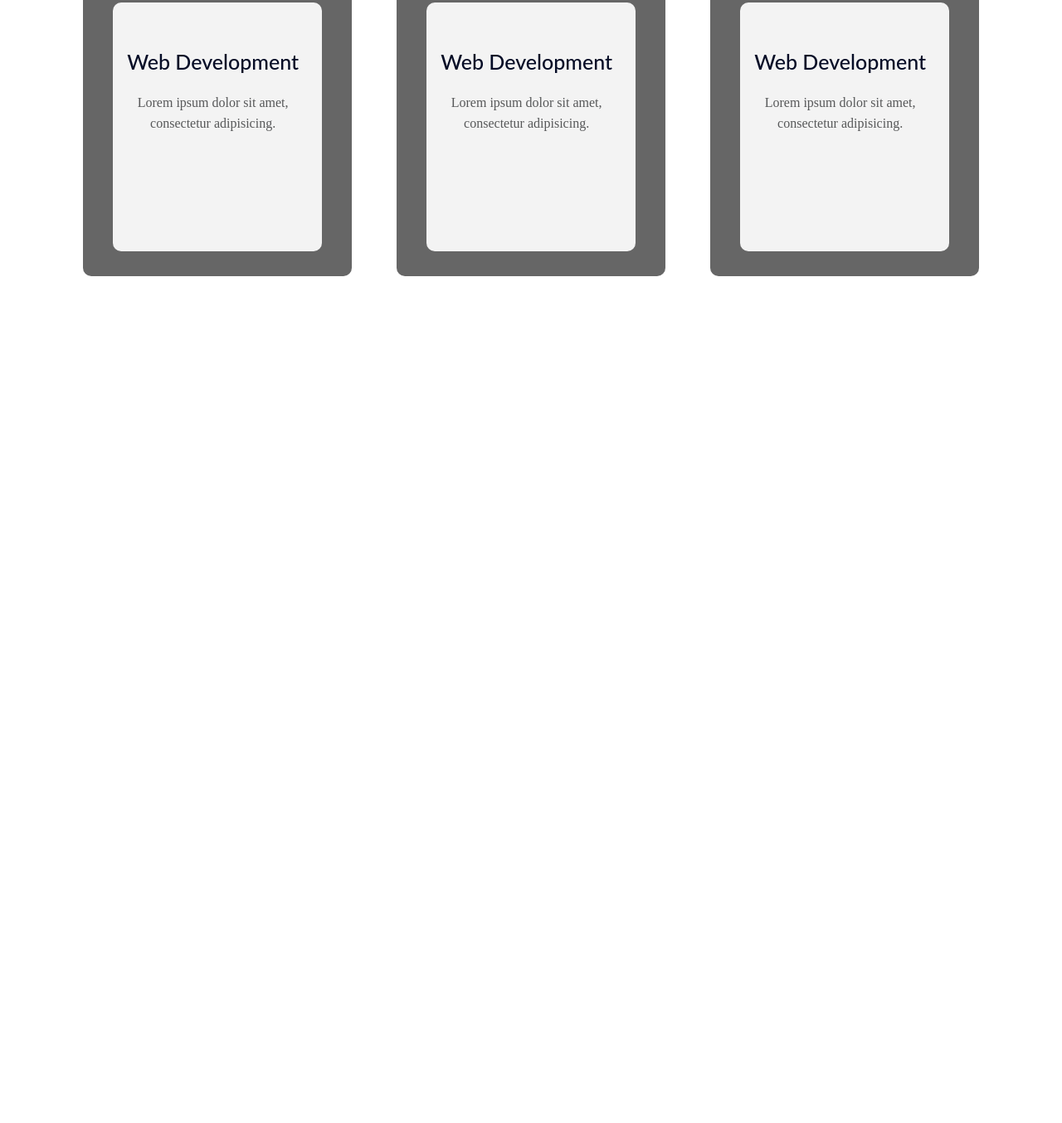
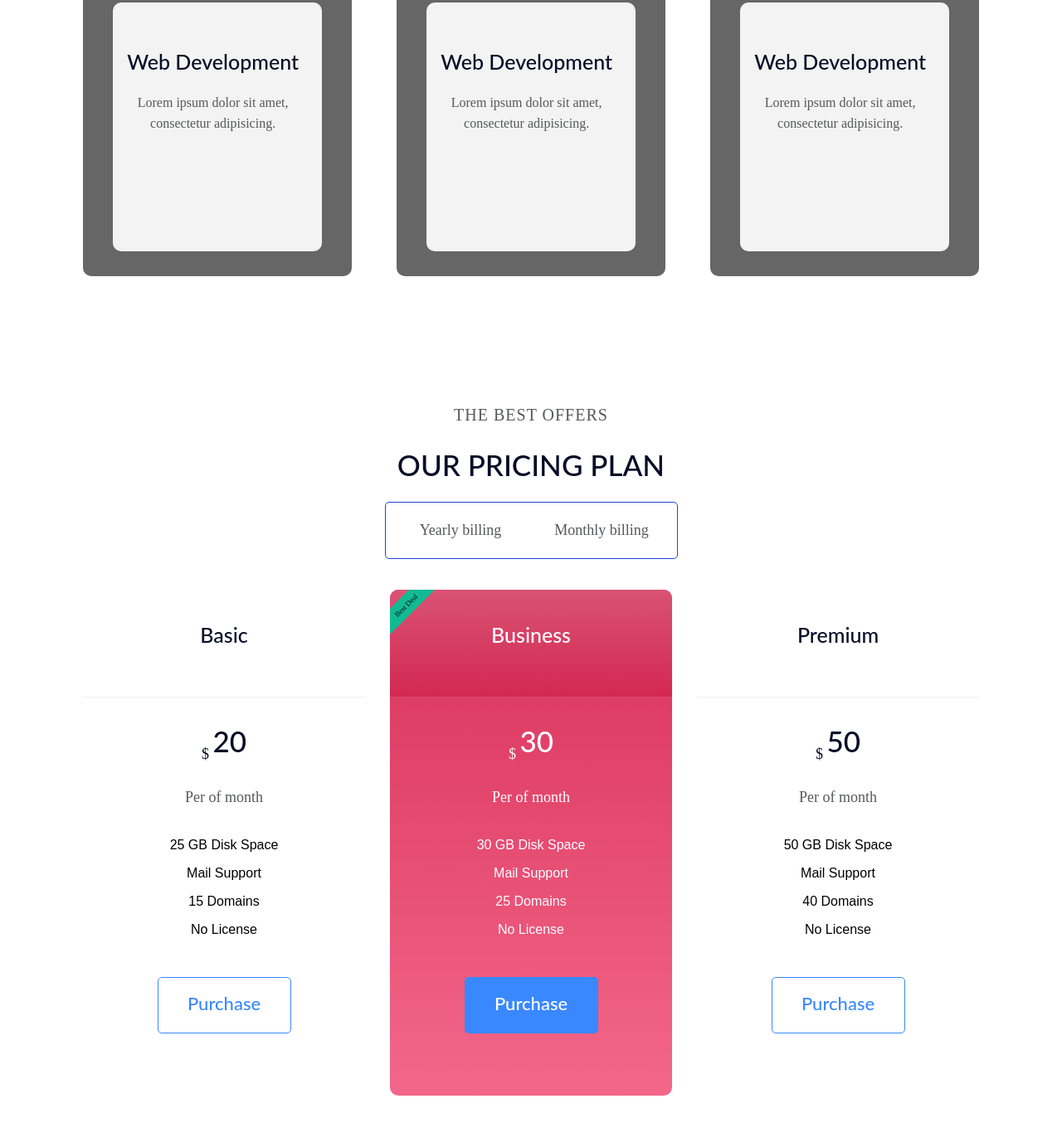
Before and after one commit to izzatdev/portfolio1, a plain HTML site: page index.html in a window 1280 px wide. Shown: the part 3396-4750 px from the top of the page at 83% size. Before the commit the page ends 3860 px from the top, so only its background shows below. Drawn offline with Linux system fonts and the light colour scheme.

Commit message:
added one section

```diff
--- a/css/mian.css
+++ b/css/mian.css
@@ -353,3 +353,213 @@ body{
     line-height: 160%;
     color: #575859;
 }
+.pricing{
+    width: 1080px;
+    margin: 0 auto;
+    height: 870px;
+    box-sizing: border-box;
+    text-align: center;
+}
+.pricing h1{
+    height: 49px;
+    font-family: Lato;
+    font-style: normal;
+    font-weight: 500;
+    font-size: 35px;
+    line-height: 140%;
+    text-align: center;
+    color: #050C26;
+    margin: 0 0 20px 0;
+    text-transform: uppercase;
+}
+.pricing h3{
+    height: 32px;
+    font-family: Poppins;
+    font-style: normal;
+    font-weight: 500;
+    font-size: 20px;
+    line-height: 160%;
+    text-align: center;
+    letter-spacing: 0.05em;
+    color: #575859;
+    text-transform: uppercase;
+}
+.billing{
+    width: 353px;
+    height: 69px;
+    border: 1px solid #1B45DA;
+    box-sizing: border-box;
+    border-radius: 5px;
+    margin: 0 auto;
+    display: flex;
+    align-items: center;
+    justify-content: center;
+}
+.billingtype{
+    display: flex;
+    flex-direction: row;
+    align-items: center;
+    justify-content: center;
+    width: 170px;
+    height: 49px;
+    border-radius: 5px;
+    padding: 0;
+}
+.billingtype a{
+    width: 150px;
+    height: 29px;
+    font-family: Poppins;
+    font-style: normal;
+    font-weight: normal;
+    font-size: 18px;
+    line-height: 160%;
+    color: #575859;
+    text-decoration: none;
+    transition: 0.3s 0s  linear all;
+}
+.billingtype:hover{
+    background-color: #3988FF;
+    color: #ffffff;
+}
+.billingtype a:hover{
+    color: #ffffff;
+}
+.pricingboxes{
+    width: 100%;
+    height: 620px;
+    display: flex;
+    justify-content: space-between;
+    align-items: center;
+    box-sizing: border-box;
+    flex-direction: row;
+    margin:2rem 0 0 0;
+}
+.pricingbox{
+    width: 340px;
+    height: 610px;
+    background: #FFFFFF;
+    border-radius: 10px;
+    box-sizing: border-box;
+    text-align: center;
+}
+.pricingbox:hover{
+    box-shadow: 0 0 10px 7px rgba(0,0,0,0.2) ;
+}
+.pricingboxhead{
+    box-sizing: border-box;
+    width: 100%;
+    height: 129px;
+    background:transparent;
+    box-shadow: 0 1px 0 rgba(153, 153, 153, 0.14);
+    border-radius: 10px 10px 0 0;
+    display: flex;
+    align-items: center;
+    justify-content: center;
+}
+.pricingbox h1{
+    width: 99px;
+    height: 38px;
+    font-family: Lato;
+    font-style: normal;
+    font-weight: 500;
+    font-size: 25px;
+    line-height: 150%;
+    text-align: center;
+    color: #050C26;
+    text-transform: none;
+}
+.pricingbox h2{
+    height: 49px;
+    font-size: 35px;
+    font-family: Lato;
+    font-style: normal;
+    font-weight: 500;
+    line-height: 140%;
+    text-align: center;
+    color: #050C26;
+}
+.pricingbox sub{
+    width: 12px;
+    height: 29px;
+    font-family: Poppins;
+    font-style: normal;
+    font-weight: normal;
+    font-size: 18px;
+    line-height: 160%;
+    text-align: center;
+    color: #050C26;
+}
+.pricingbox span{
+    width: 115px;
+    height: 29px;
+    font-family: Poppins;
+    font-style: normal;
+    font-weight: normal;
+    font-size: 18px;
+    line-height: 160%;
+    text-align: center;
+    color: #575859;
+}
+#box2{
+    background: linear-gradient(180deg, #D9315A 0%, #F3678A 100%);
+    color: white;
+}
+#box2 span, #box2 h2,#box2 h2 sub,#box2 .pricingboxhead h1{
+    color: white;
+}
+.purchase{
+    display: flex;
+    flex-direction: row;
+    align-items: center;
+    justify-content: center;
+    width: 161px;
+    height: 68px;
+    border: 1px solid #3988FF;
+    box-sizing: border-box;
+    border-radius: 5px;
+    margin:3rem auto ;
+}
+.purchase a{
+    width: 101px;
+    height: 38px;
+    font-family: Lato;
+    font-style: normal;
+    font-weight: 500;
+    font-size: 22px;
+    line-height: 150%;
+    color: #3988FF;
+    text-decoration: none;
+}
+#box2 .purchase a{
+    color: white;
+}
+#box2 .purchase{
+    background-color: #3988FF;
+}
+.romb{
+    position: absolute;
+    width: 75px;
+    height: 22px;
+    background: #11BB92;
+    transform: rotate(-45deg);
+    display: flex;
+    align-items: center;
+    justify-content: center;
+    top: 8px;
+    left: -18px;
+}
+.romb p{
+    width: 42px;
+    height: 14px;
+    font-family: Poppins;
+    font-style: normal;
+    font-weight: normal;
+    font-size: 9px;
+    line-height: 160%;
+    color: #050C26;
+}
+#box2 .pricingboxhead{
+    position: relative;
+    overflow: hidden;
+    background: linear-gradient(180deg, #D95374 0%, #D32852 100%);
+}
--- a/index.html
+++ b/index.html
@@ -15,7 +15,7 @@
         <li><a href="#about">About</a></li>
         <li><a href="#features">Features</a></li>
         <li><a href="#problems">Services</a></li>
-        <li><a href="">Pricing</a></li>
+        <li><a href="#pricing">Pricing</a></li>
     </ul>
     <button class="but"><a href="#">Contact</a></button>
 </nav>
@@ -134,9 +134,53 @@
                 <p>Lorem ipsum dolor sit amet, consectetur adipisicing.</p>
             </div>
         </div>
+    </div>
+</div>
+
+<div class="pricing" id="pricing">
+    <h3>the best offers</h3>
+    <h1>our pricing plan</h1>
+         <div class="billing">
+                  <div class="billingtype"><a href="#">Yearly billing</a></div>
+                  <div class="billingtype"><a href="#">Monthly billing</a></div>
+         </div>
+
+     <div class="pricingboxes">
+         <div class="pricingbox ">
+             <div class="pricingboxhead"><h1>Basic</h1></div>
+             <h2><sub>$ </sub> 20</h2>
+             <span>Per of month</span><br><br>
+             <p>25 GB Disk Space</p>
+             <p>Mail Support</p>
+             <p>15 Domains</p>
+             <p>No License</p>
+             <div class="purchase"><a href="#">Purchase</a></div>
+         </div>
+         <div class="pricingbox " id="box2">
+             <div class="pricingboxhead"><h1>Business</h1>
+             <div class="romb"><p>Best Deal</p></div>
+             </div>
+             <h2><sub>$ </sub> 30</h2>
+             <span>Per of month</span><br><br>
+             <p>30 GB Disk Space</p>
+             <p>Mail Support</p>
+             <p>25 Domains</p>
+             <p>No License</p>
+             <div class="purchase"><a href="#">Purchase</a></div>
+         </div>
+         <div class="pricingbox ">
+             <div class="pricingboxhead"><h1>Premium</h1></div>
+             <h2><sub>$ </sub> 50</h2>
+             <span>Per of month</span><br><br>
+             <p>50 GB Disk Space</p>
+             <p>Mail Support</p>
+             <p>40 Domains</p>
+             <p>No License</p>
+             <div class="purchase"><a href="#">Purchase</a></div>
+         </div>
+     </div>
 
 
-    </div>
 </div>
 
 
```
